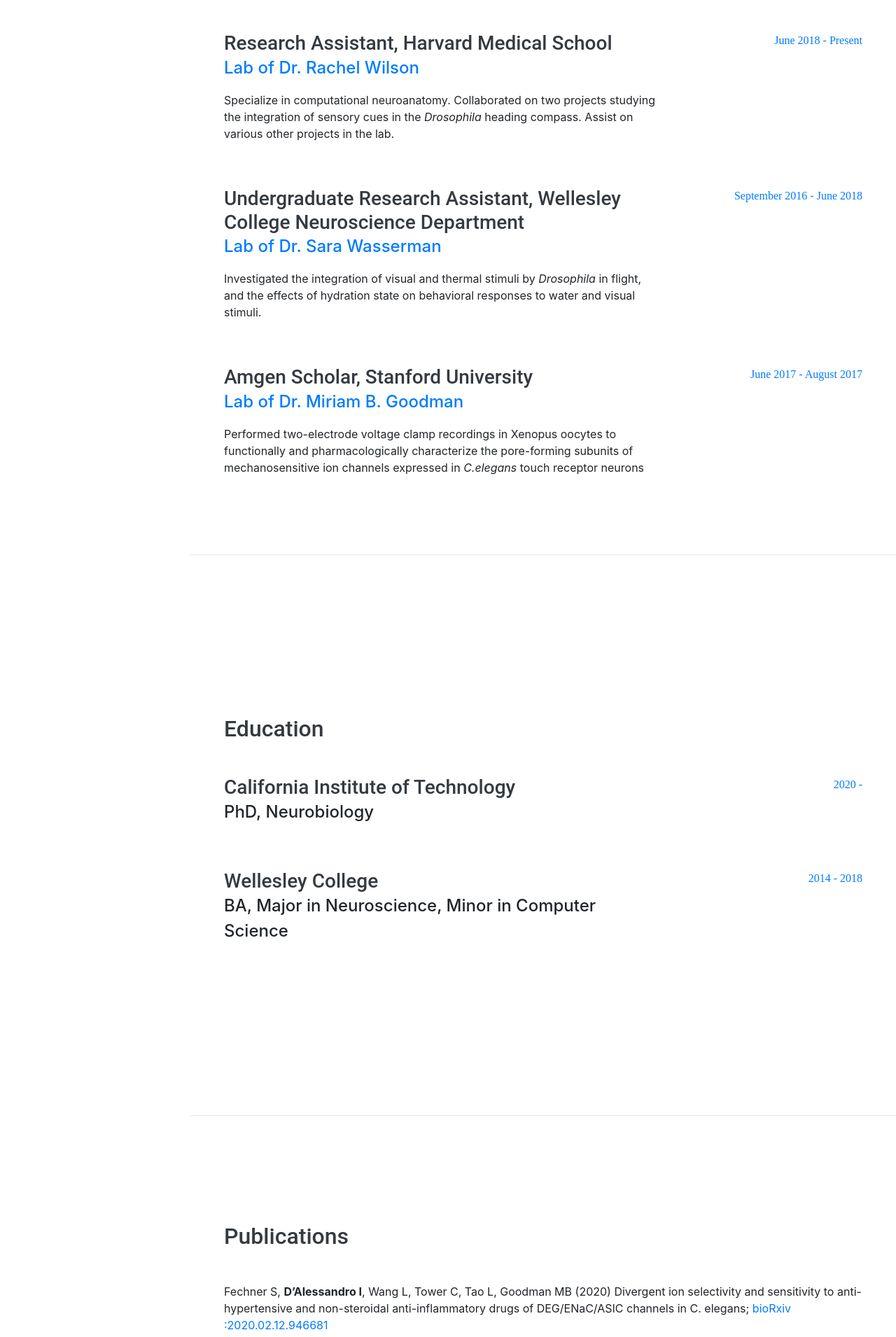
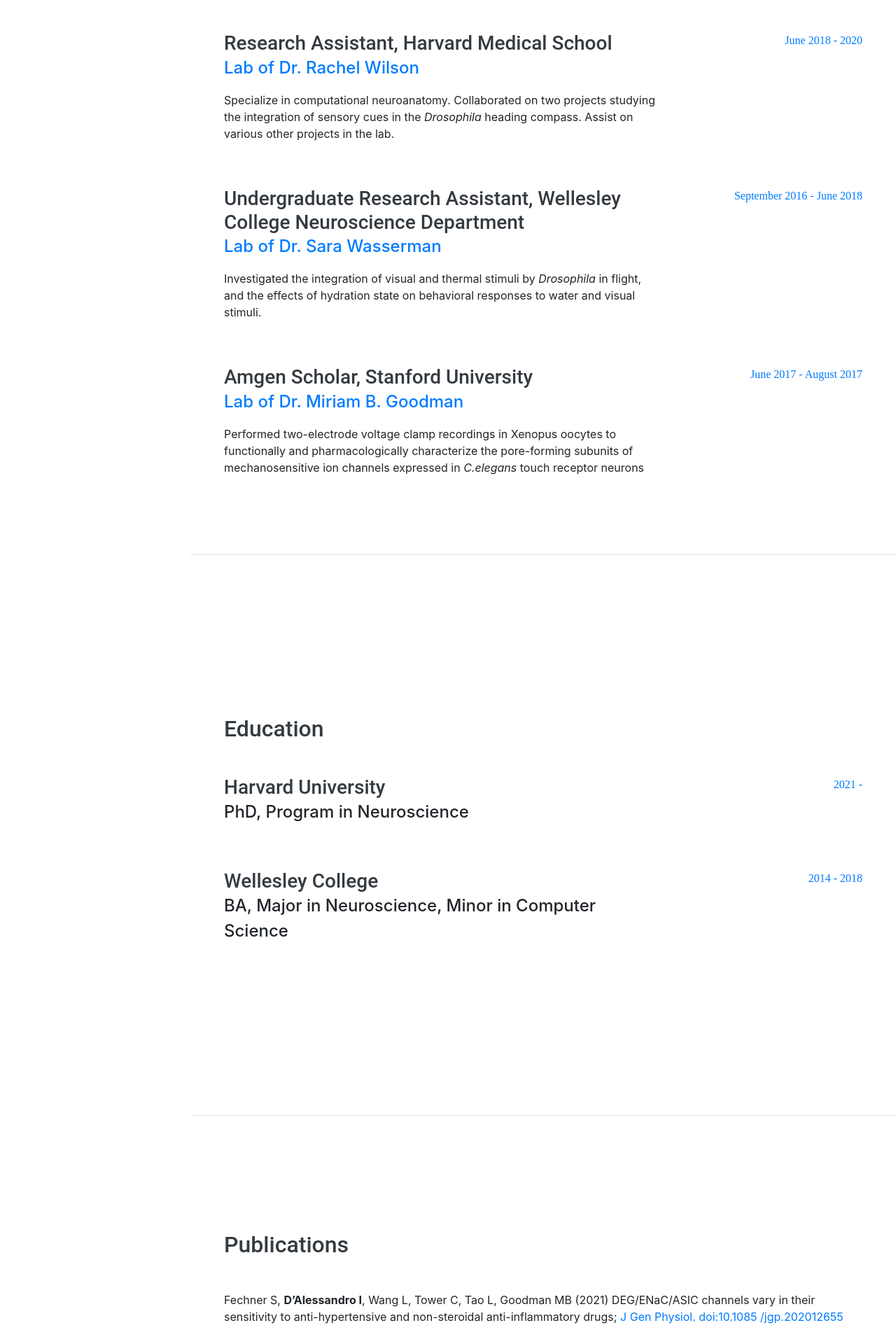
Before and after one commit to IsabelDAlessandro/IsabelDAlessandro.github.io, a website with bundled scripts: page index_full.html in a window 1280 px wide. Shown: the part 890-2800 px from the top of the page at 70% size. Built offline with nearby package versions, Linux system fonts and the light colour scheme; a web font is replaced by a local one.

Commit message:
update 08-2021

```diff
--- a/index_full.html
+++ b/index_full.html
@@ -63,7 +63,7 @@
         <div class="subheading mb-5">
           <a href="mailto:isabeladalessandro@gmail.com">isabeladalessandro@gmail.com</a>
         </div>
-        <p class="lead mb-5">I'm Isabel D'Alessandro, a first-year PhD student in the <a href="https://www.neurobiology.caltech.edu/research/index.html">neurobiology program</a> at Caltech. Previously, I
+        <p class="lead mb-5">I'm Isabel D'Alessandro, a first-year PhD student in the <a href="https://pinphd.hms.harvard.edu/">Program in Neuroscience</a> at Harvard. Previously, I
         worked as a research assistant in the lab of <a href="https://wilson.hms.harvard.edu/">Rachel Wilson</a> at Harvard studying sensory-guided navigation in <i>Drosophila</i>. I'm interested in studying how
         the brain integrates sensory information to drive complex behaviors.</p>
         <div class="social-icons">
@@ -93,7 +93,7 @@
             <p>Specialize in computational neuroanatomy. Collaborated on two projects studying the integration of sensory cues in the <i>Drosophila</i> heading compass. Assist on various other projects in the lab.</p>
           </div>
           <div class="resume-date text-md-right">
-            <span class="text-primary">June 2018 - Present</span>
+            <span class="text-primary">June 2018 - 2020</span>
           </div>
         </div>
 
@@ -129,11 +129,11 @@
 
         <div class="resume-item d-flex flex-column flex-md-row justify-content-between mb-5">
           <div class="resume-content">
-            <h3 class="mb-0">California Institute of Technology</h3>
-            <div class="subheading mb-3">PhD, Neurobiology</div>
+            <h3 class="mb-0">Harvard University</h3>
+            <div class="subheading mb-3">PhD, Program in Neuroscience </div>
           </div>
           <div class="resume-date text-md-right">
-            <span class="text-primary">2020 - </span>
+            <span class="text-primary">2021 - </span>
           </div>
         </div>
 
@@ -156,7 +156,7 @@
       <div class="w-100">
         <h2 class="mb-5">Publications</h2>
         <div class="resume-item d-flex flex-column flex-md-row justify-content-between mb-5">
-            <div>Fechner S, <b>D’Alessandro I</b>, Wang L, Tower C, Tao L, Goodman MB (2020) Divergent ion selectivity and sensitivity to anti-hypertensive and non-steroidal anti-inflammatory drugs of DEG/ENaC/ASIC channels in C. elegans; <a href="https://www.biorxiv.org/content/10.1101/2020.02.12.946681v1">bioRxiv :2020.02.12.946681</a></div>
+            <div>Fechner S, <b>D’Alessandro I</b>, Wang L, Tower C, Tao L, Goodman MB (2021) DEG/ENaC/ASIC channels vary in their sensitivity to anti-hypertensive and non-steroidal anti-inflammatory drugs; <a href="https://www.biorxiv.org/content/10.1101/2020.02.12.946681v1">J Gen Physiol. doi:10.1085 /jgp.202012655</a></div>
         </div>
         <div class="resume-item d-flex flex-column flex-md-row justify-content-between mb-5">
             <div>Rayshubskiy A, Holtz SL, <b>D’Alessandro I</b>, Li AA, Vanderbeck QX, Haber IS, Gibb PW, Wilson RI (2020) Neural control of steering in walking Drosophila. <a href="https://www.biorxiv.org/content/10.1101/2020.04.04.024703v1">bioRxiv: 2020.04.04.024703</a></div>
```
Also changed, not shown: index.html (+2 -2 lines).
